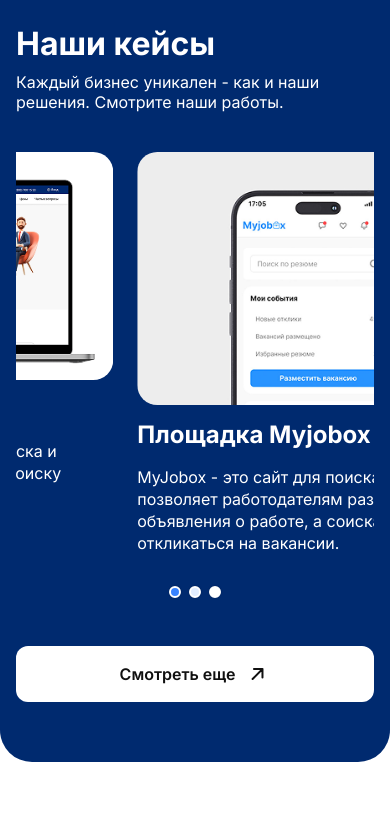
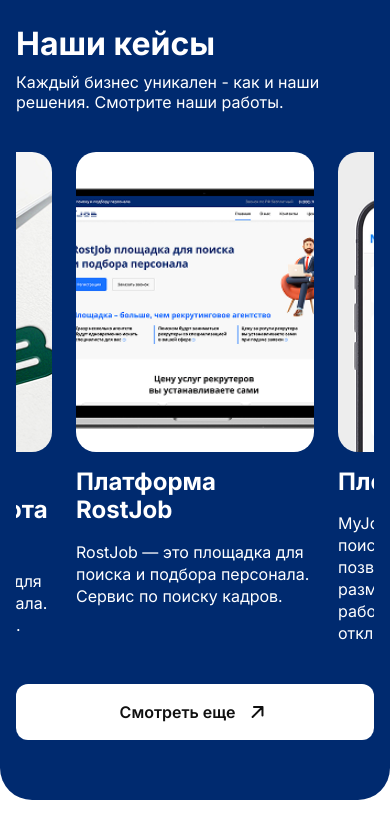
Before and after one commit to Callisto7/it-rstj, a plain HTML site: page index.html in a window 390 px wide. Shown: the part 1806-2621 px from the top of the page. Drawn offline with Linux system fonts and the light colour scheme.

Commit message:
fix slider our-cases

```diff
--- a/css/main.css
+++ b/css/main.css
@@ -665,6 +665,9 @@
   border-radius: 100px;
   padding: 100px 56px;
   background: #002a6f;
+  display: flex;
+  flex-direction: column;
+  gap: 56px;
 }
 
 .section-title h2 {
@@ -676,19 +679,13 @@
 .container-cases .section-title {
   align-items: center;
   display: flex;
-  gap: 20px;
+  justify-content: space-between;
 }
 
 .section-title p {
   font-size: 28px;
   color: #fff;
   max-width: 684px;
-}
-
-.container-cases {
-  display: flex;
-  flex-direction: column;
-  gap: 56px;
 }
 
 .cases-button {
@@ -698,18 +695,23 @@
 
 .images-cases {
   border-radius: 20px;
-  height: 300px;
 }
 
-.images-cases img {
+.img-gallery {
+  height: 300px;
+  max-height: 380px;
   border-radius: 20px;
+  object-fit: cover;
+}
+
+.owl-carousel {
+  padding-left: 0; /* или можно вручную через media-запросы */
 }
 
 .case-item {
   display: flex;
   flex-direction: column;
   gap: 16px;
-  height: fit-content;
 }
 
 .case-item h3 {
@@ -729,12 +731,6 @@
   background: #fff;
   border-radius: 12px;
   border: none;
-}
-
-.rostjob-image {
-  display: flex;
-  justify-content: center;
-  align-items: center;
 }
 
 .services-padding {
@@ -801,3 +797,23 @@
   width: 48px;
   height: 48px;
 }
+
+.owl-nav {
+  display: flex;
+  justify-content: space-between;
+  position: absolute;
+  top: 50%;
+  width: 100%;
+  transform: translateY(-50%);
+  pointer-events: none; /* чтобы клики шли только на стрелки */
+}
+
+.owl-nav button {
+  background: black !important;
+  border-radius: 20px;
+  width: 32px;
+  height: 32px;
+  border: none;
+  pointer-events: all;
+  cursor: pointer;
+}
--- a/css/responsive.css
+++ b/css/responsive.css
@@ -33,10 +33,6 @@
   .services-content h3,
   .services-content p {
     max-width: 350px;
-  }
-
-  .images-cases {
-    height: 200px;
   }
 }
 
@@ -74,13 +70,6 @@
   .services-content h3,
   .services-content p {
     max-width: 350px;
-  }
-  .images-cases {
-    height: fit-content;
-  }
-
-  .images-cases img {
-    height: 200px;
   }
 }
 
@@ -186,10 +175,6 @@
   }
   .items-cases {
     flex-direction: column;
-  }
-  .images-cases img {
-    width: 100%;
-    height: 100%;
   }
   .container-cases {
     border-radius: 32px;
--- a/index.html
+++ b/index.html
@@ -168,8 +168,8 @@
         </div>
         <div class="items-cases owl-carousel">
           <div class="case-item">
-            <div class="images-cases bg-white rostjob-image">
-              <img src="img/cases/rostjob.png" alt="rostjob" />
+            <div class="images-cases bg-white">
+              <img src="img/cases/rostjob.png" alt="rostjob" class="img-gallery" />
             </div>
             <h3>Платформа RostJob</h3>
             <p>
@@ -179,7 +179,7 @@
           </div>
           <div class="case-item">
             <div class="images-cases">
-              <img src="img/cases/irimoll.png" alt="irimoll" />
+              <img src="img/cases/irimoll.png" alt="irimoll" class="img-gallery"/>
             </div>
             <h3>Площадка Myjobox</h3>
             <p>
@@ -190,7 +190,7 @@
           </div>
           <div class="case-item">
             <div class="images-cases">
-              <img src="img/cases/uaz.png" alt="uaz" />
+              <img src="img/cases/uaz.png" alt="uaz" class="img-gallery"/>
             </div>
             <h3>Система документооборота УАЗ</h3>
             <p>
--- a/js/main.js
+++ b/js/main.js
@@ -31,17 +31,22 @@
     owl.owlCarousel({
       loop: true,
       nav: false,
-      dots: true,
-      center: false,
+      dots: false,
+      center: true,
       margin: 24,
       slideSpeed: 8000,
       stopOnHover: true,
-      autoplay: true,
+      autoplay: false,
       responsiveClass: true,
       responsiveRefreshRate: true,
+      // navText: [
+      //   '<img src="img/arrow-slider.svg" alt="prev">',
+      //   '<img src="img/arrow-slider.svg" alt="next">',
+      // ],
       responsive: {
         0: {
           items: 1,
+          stagePadding: 60
         },
         640: {
           items: 1,
```
Also changed, not shown: img/arrow-slider.svg (added), 5 other files.
